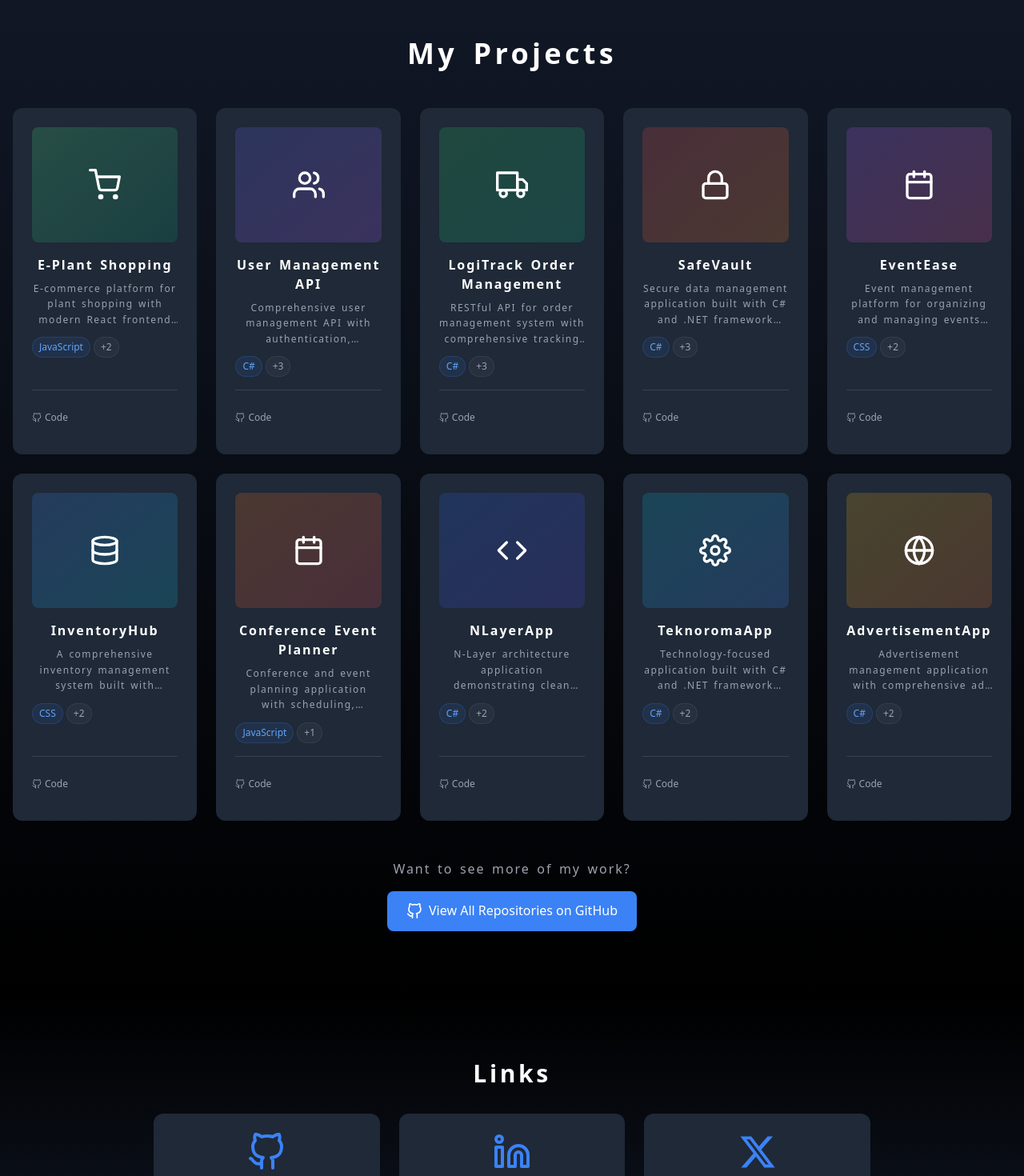
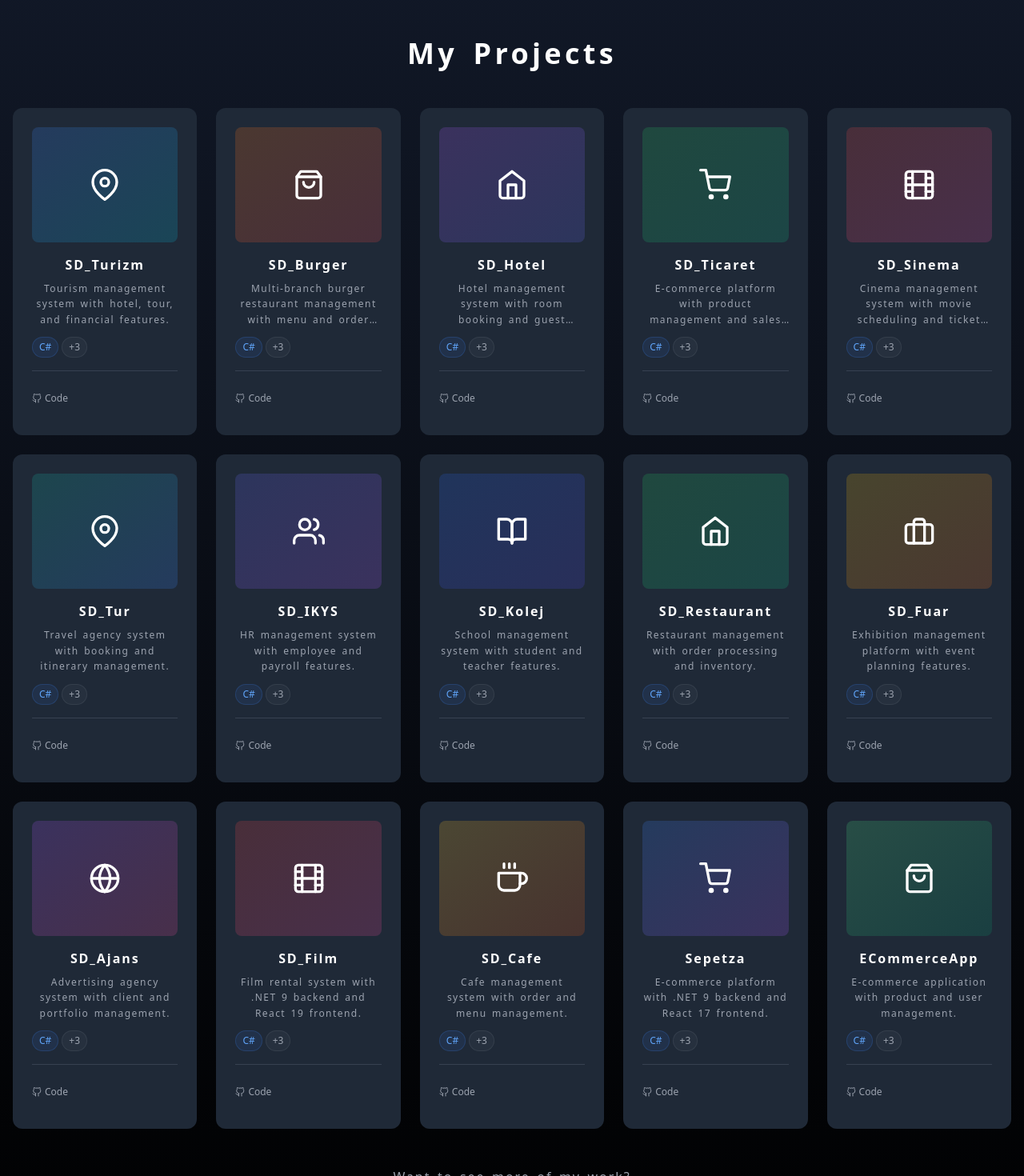
Before and after one commit to SametDulger/sametdulger.dev, a Next.js app: page / in a window 1280 px wide. Shown: the part 3660-5130 px from the top of the page at 80% size. Built offline with nearby package versions, Linux system fonts and the light colour scheme.

Commit message:
feat(projects): update technologies and descriptions

```diff
--- a/package.json
+++ b/package.json
@@ -12,7 +12,7 @@
     "deploy": "npm run export && touch out/.nojekyll && echo 'sametdulger.dev' > out/CNAME"
   },
   "dependencies": {
-    "framer-motion": "^12.18.1",
+    "framer-motion": "^12.23.9",
     "next": "15.3.3",
     "react": "^19.0.0",
     "react-dom": "^19.0.0",
--- a/src/components/Projects.tsx
+++ b/src/components/Projects.tsx
@@ -1,101 +1,144 @@
 'use client'
 
 import { motion } from 'framer-motion'
-import { FiGithub, FiExternalLink, FiCode, FiDatabase, FiGlobe, FiShoppingCart, FiCalendar, FiLock, FiTruck, FiUsers, FiSettings } from 'react-icons/fi'
+import { FiGithub, FiExternalLink, FiCode, FiDatabase, FiGlobe, FiShoppingCart, FiCalendar, FiLock, FiTruck, FiUsers, FiSettings, FiCoffee, FiFilm, FiHome, FiMapPin, FiShoppingBag, FiMonitor, FiBookOpen, FiBriefcase } from 'react-icons/fi'
 // Removed unused React hooks import
 
 const projects = [
   {
-    title: 'E-Plant Shopping',
-    description: 'E-commerce platform for plant shopping with modern React frontend and comprehensive shopping features.',
-    technologies: ['JavaScript', 'React', 'E-commerce'],
-    github: 'https://github.com/SametDulger/e-plantShopping',
+    title: 'SD_Turizm',
+    description: 'Tourism management system with hotel, tour, and financial features.',
+    technologies: ['C#', '.NET 9', 'ASP.NET Core', 'Entity Framework'],
+    github: 'https://github.com/SametDulger/SD_Turizm',
+    demo: '#',
+    icon: FiMapPin,
+    color: 'from-blue-500 to-cyan-500',
+  },
+  {
+    title: 'SD_Burger',
+    description: 'Multi-branch burger restaurant management with menu and order system.',
+    technologies: ['C#', '.NET 9', 'ASP.NET Core', 'Entity Framework'],
+    github: 'https://github.com/SametDulger/SD_Burger',
+    demo: '#',
+    icon: FiShoppingBag,
+    color: 'from-orange-500 to-red-500',
+  },
+  {
+    title: 'SD_Hotel',
+    description: 'Hotel management system with room booking and guest services.',
+    technologies: ['C#', '.NET 9', 'ASP.NET Core', 'Entity Framework'],
+    github: 'https://github.com/SametDulger/SD_Hotel',
+    demo: '#',
+    icon: FiHome,
+    color: 'from-purple-500 to-indigo-500',
+  },
+  {
+    title: 'SD_Ticaret',
+    description: 'E-commerce platform with product management and sales tracking.',
+    technologies: ['C#', '.NET 9', 'ASP.NET Core', 'Entity Framework'],
+    github: 'https://github.com/SametDulger/SD_Ticaret',
     demo: '#',
     icon: FiShoppingCart,
-    color: 'from-green-400 to-emerald-600',
+    color: 'from-green-500 to-emerald-500',
   },
   {
-    title: 'User Management API',
-    description: 'Comprehensive user management API with authentication, authorization, and user profile management features.',
-    technologies: ['C#', '.NET', 'Web API', 'Authentication'],
-    github: 'https://github.com/SametDulger/UserManagementAPI',
+    title: 'SD_Sinema',
+    description: 'Cinema management system with movie scheduling and ticket sales.',
+    technologies: ['C#', '.NET 9', 'ASP.NET Core', 'Entity Framework'],
+    github: 'https://github.com/SametDulger/SD_Sinema',
+    demo: '#',
+    icon: FiFilm,
+    color: 'from-red-500 to-pink-500',
+  },
+  {
+    title: 'SD_Tur',
+    description: 'Travel agency system with booking and itinerary management.',
+    technologies: ['C#', '.NET 9', 'ASP.NET Core', 'Entity Framework'],
+    github: 'https://github.com/SametDulger/SD_Tur',
+    demo: '#',
+    icon: FiMapPin,
+    color: 'from-teal-500 to-blue-500',
+  },
+  {
+    title: 'SD_IKYS',
+    description: 'HR management system with employee and payroll features.',
+    technologies: ['C#', '.NET 9', 'ASP.NET Core', 'Entity Framework'],
+    github: 'https://github.com/SametDulger/SD_IKYS',
     demo: '#',
     icon: FiUsers,
     color: 'from-indigo-500 to-purple-500',
   },
   {
-    title: 'LogiTrack Order Management',
-    description: 'RESTful API for order management system with comprehensive tracking and logistics features built with .NET.',
-    technologies: ['C#', '.NET', 'Web API', 'Entity Framework'],
-    github: 'https://github.com/SametDulger/LogiTrackOrderManagementAPI',
+    title: 'SD_Kolej',
+    description: 'School management system with student and teacher features.',
+    technologies: ['C#', '.NET 9', 'ASP.NET Core', 'Entity Framework'],
+    github: 'https://github.com/SametDulger/SD_Kolej',
     demo: '#',
-    icon: FiTruck,
+    icon: FiBookOpen,
+    color: 'from-blue-600 to-indigo-600',
+  },
+  {
+    title: 'SD_Restaurant',
+    description: 'Restaurant management with order processing and inventory.',
+    technologies: ['C#', '.NET 9', 'ASP.NET Core', 'Entity Framework'],
+    github: 'https://github.com/SametDulger/SD_Restaurant',
+    demo: '#',
+    icon: FiHome,
     color: 'from-green-500 to-emerald-500',
   },
   {
-    title: 'SafeVault',
-    description: 'Secure data management application built with C# and .NET framework focusing on data protection and user security.',
-    technologies: ['C#', '.NET', 'Security', 'Data Protection'],
-    github: 'https://github.com/SametDulger/SafeVault',
+    title: 'SD_Fuar',
+    description: 'Exhibition management platform with event planning features.',
+    technologies: ['C#', '.NET 9', 'ASP.NET Core', 'Entity Framework'],
+    github: 'https://github.com/SametDulger/SD_Fuar',
     demo: '#',
-    icon: FiLock,
-    color: 'from-red-500 to-orange-500',
+    icon: FiBriefcase,
+    color: 'from-yellow-500 to-orange-500',
   },
   {
-    title: 'EventEase',
-    description: 'Event management platform for organizing and managing events with user-friendly interface and comprehensive features.',
-    technologies: ['CSS', 'HTML', 'JavaScript'],
-    github: 'https://github.com/SametDulger/EventEase',
+    title: 'SD_Ajans',
+    description: 'Advertising agency system with client and portfolio management.',
+    technologies: ['C#', '.NET 9', 'ASP.NET Core', 'Entity Framework'],
+    github: 'https://github.com/SametDulger/SD_Ajans',
     demo: '#',
-    icon: FiCalendar,
+    icon: FiGlobe,
     color: 'from-purple-500 to-pink-500',
   },
   {
-    title: 'InventoryHub',
-    description: 'A comprehensive inventory management system built with modern web technologies for efficient stock tracking and management.',
-    technologies: ['CSS', 'HTML', 'JavaScript'],
-    github: 'https://github.com/SametDulger/InventoryHub',
+    title: 'SD_Film',
+    description: 'Film rental system with .NET 9 backend and React 19 frontend.',
+    technologies: ['C#', '.NET 9', 'React 19', 'TypeScript'],
+    github: 'https://github.com/SametDulger/SD_Film',
     demo: '#',
-    icon: FiDatabase,
-    color: 'from-blue-500 to-cyan-500',
+    icon: FiFilm,
+    color: 'from-red-500 to-pink-500',
   },
   {
-    title: 'Conference Event Planner',
-    description: 'Conference and event planning application with scheduling, attendee management, and event organization features.',
-    technologies: ['JavaScript', 'Event Management'],
-    github: 'https://github.com/SametDulger/conference_event_planner',
+    title: 'SD_Cafe',
+    description: 'Cafe management system with order and menu management.',
+    technologies: ['C#', '.NET 9', 'ASP.NET Core', 'Entity Framework'],
+    github: 'https://github.com/SametDulger/SD_Cafe',
     demo: '#',
-    icon: FiCalendar,
-    color: 'from-orange-500 to-red-500',
+    icon: FiCoffee,
+    color: 'from-amber-400 to-orange-600',
   },
   {
-    title: 'NLayerApp',
-    description: 'N-Layer architecture application demonstrating clean architecture principles and separation of concerns in .NET.',
-    technologies: ['C#', '.NET', 'Architecture'],
-    github: 'https://github.com/SametDulger/NLayerApp',
+    title: 'Sepetza',
+    description: 'E-commerce platform with .NET 9 backend and React 17 frontend.',
+    technologies: ['C#', '.NET 9', 'React 17', 'TypeScript'],
+    github: 'https://github.com/SametDulger/Sepetza',
     demo: '#',
-    icon: FiCode,
-    color: 'from-blue-600 to-indigo-600',
+    icon: FiShoppingCart,
+    color: 'from-blue-500 to-purple-500',
   },
   {
-    title: 'TeknoromaApp',
-    description: 'Technology-focused application built with C# and .NET framework showcasing modern development practices.',
-    technologies: ['C#', '.NET', 'Technology'],
-    github: 'https://github.com/SametDulger/TeknoromaApp',
+    title: 'ECommerceApp',
+    description: 'E-commerce application with product and user management.',
+    technologies: ['C#', '.NET 9', 'ASP.NET Core', 'Entity Framework'],
+    github: 'https://github.com/SametDulger/ECommerceApp',
     demo: '#',
-    icon: FiSettings,
-    color: 'from-cyan-500 to-blue-500',
-  },
-
-
-  {
-    title: 'AdvertisementApp',
-    description: 'Advertisement management application with comprehensive ad creation, management, and tracking features.',
-    technologies: ['C#', '.NET', 'Advertisement'],
-    github: 'https://github.com/SametDulger/AdvertisementApp',
-    demo: '#',
-    icon: FiGlobe,
-    color: 'from-yellow-500 to-orange-500',
+    icon: FiShoppingBag,
+    color: 'from-green-400 to-emerald-600',
   },
 ]
 
```
Also changed, not shown: 1 other file (tests, documents, lock files or other folders).
